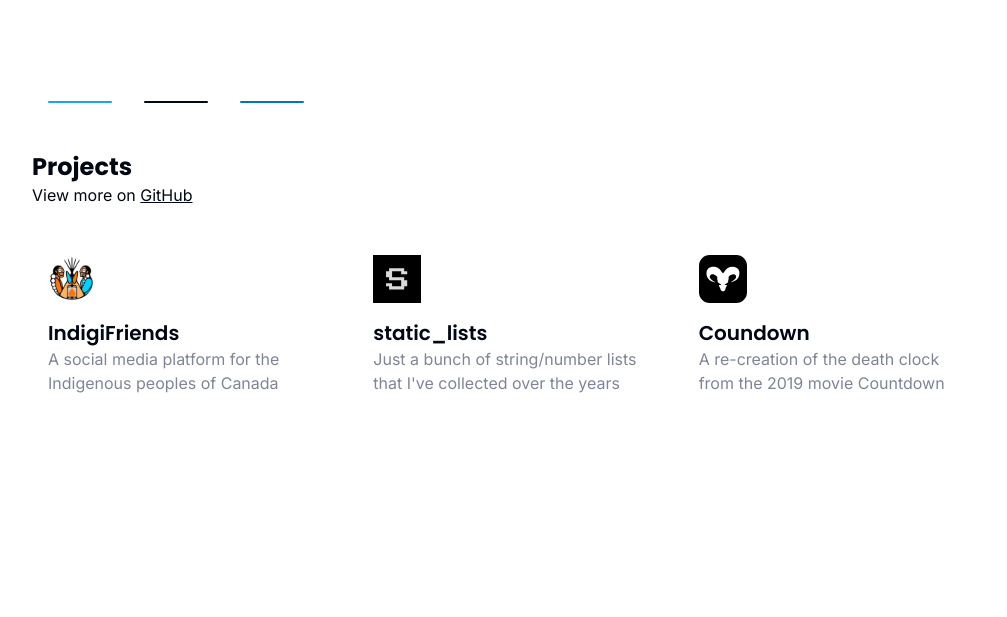
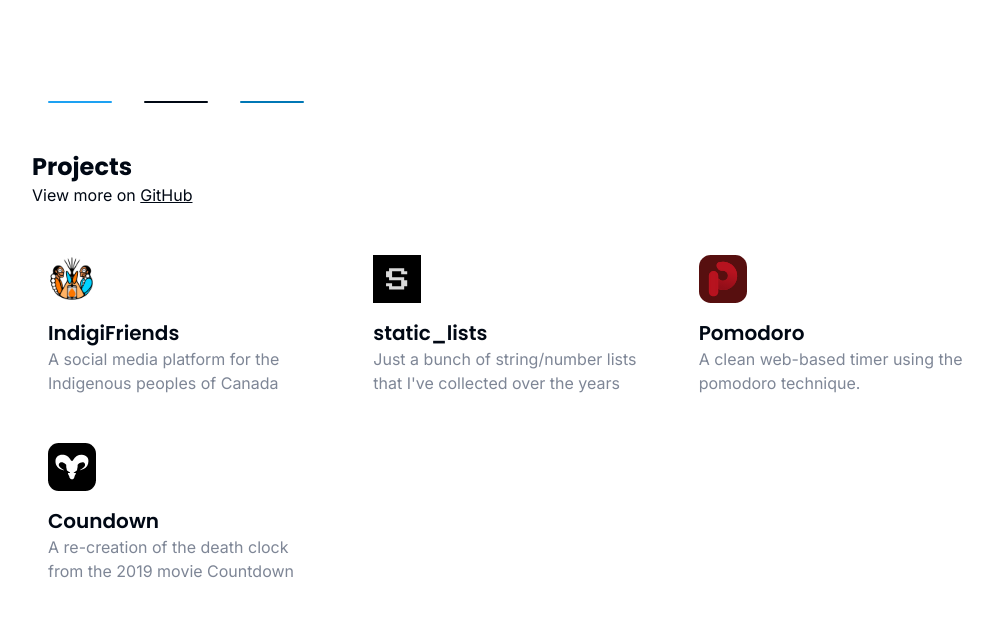
Before and after one commit to jacob-shuman/portfolio-v3, an Astro site: page / in a window 1280 px wide. Shown: the part 275-892 px from the top of the page, without its empty margins (128-1135 px from the left). Before the commit the page ends 800 px from the top, so only its background shows below. Built offline with nearby package versions, Linux system fonts and the light colour scheme; Astro itself is replaced by a stand-in of ours; some icons are missing.

Commit message:
feat: add pomodoro to project list

```diff
--- a/src/pages/index.astro
+++ b/src/pages/index.astro
@@ -159,6 +159,24 @@
           </a>
 
           <a
+            href="https://pomodoro.jacob-shuman.ca/"
+            class="flex-shrink-0 rounded-xl flex flex-col gap-y-4 p-4 text-start hover:bg-dark dark:hover:bg-light hover:scale-105 group duration-100 ease-out transition-all"
+          >
+            <img class="h-12 w-12" src="/projects/pomodoro.svg" />
+
+            <div>
+              <h5
+                class="font-semibold font-poppins text-xl group-hover:text-light dark:group-hover:text-dark"
+              >
+                Pomodoro
+              </h5>
+              <p class="max-w-xs text-md text-medium">
+                A clean web-based timer using the pomodoro technique.
+              </p>
+            </div>
+          </a>
+
+          <a
             href="https://countdown.jacob-shuman.ca/"
             class="flex-shrink-0 rounded-xl flex flex-col gap-y-4 p-4 text-start hover:bg-dark dark:hover:bg-light hover:scale-105 group duration-100 ease-out transition-all"
           >
```
Also changed, not shown: public/projects/pomodoro.svg (added).
